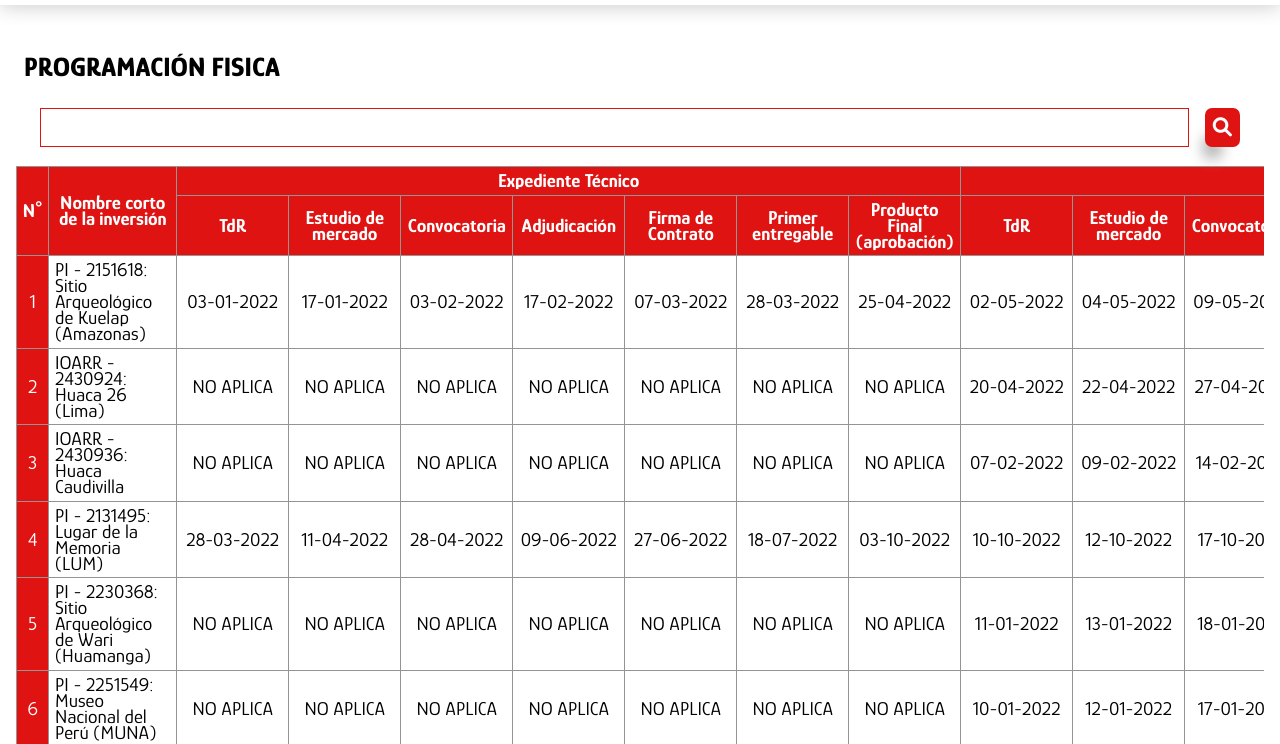
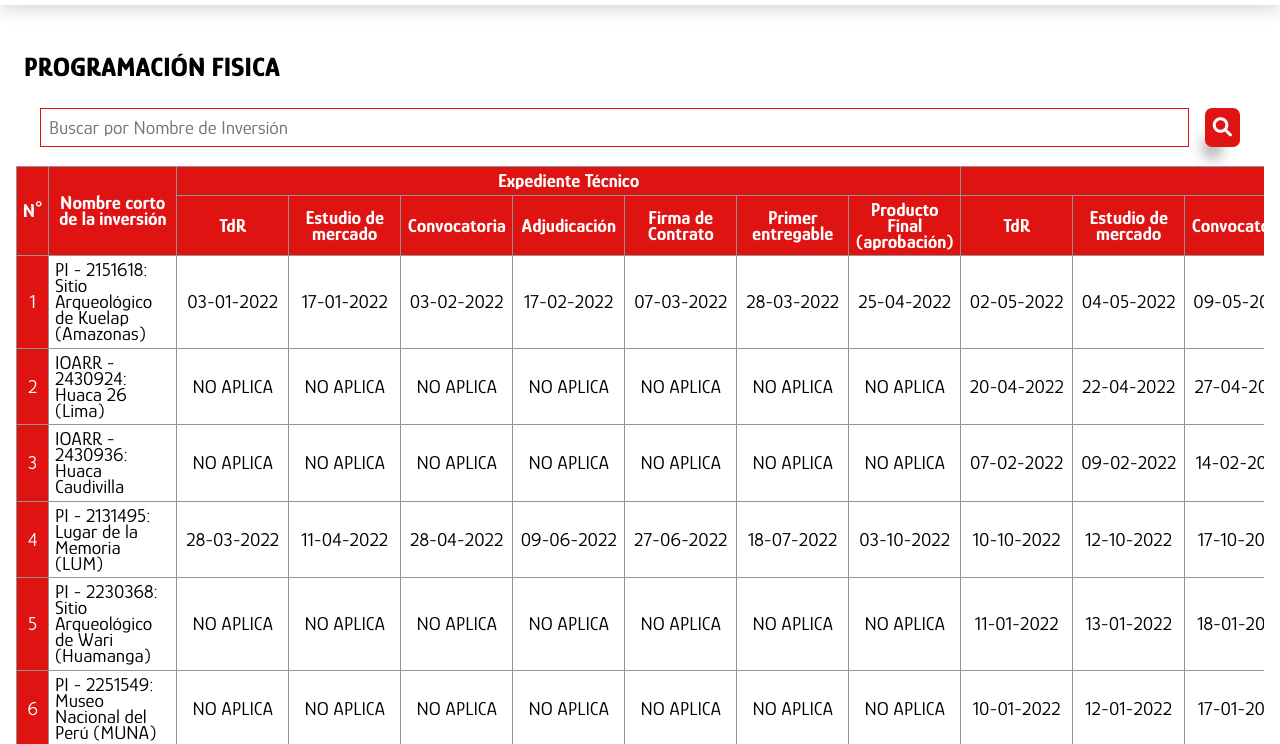
Before and after one commit to ElizabethPeredo/DemandaAdicionalUE008, a plain HTML site: page fisica.html in a window 1280 px wide. Shown: the part 51-795 px from the top of the page. Drawn offline with Linux system fonts and the light colour scheme; a web font is replaced by a local one.

Commit message:
Placeholder

```diff
--- a/fisica.html
+++ b/fisica.html
@@ -21,7 +21,7 @@
 
         <div class="">
             <form action="javascript:void(0);" id="buscarForm" class="horizontal">
-                <input onkeyup="myFunction()" class="inputSearch" style="width: 100%" type="text" id="valor" />
+                <input onkeyup="myFunction()" class="inputSearch" style="width: 100%" type="text" id="valor"  placeholder="Buscar por Nombre de Inversión"/>
                 <button class="red"><i class="fa fa-search icon"></i></button>
             </form>
             <table>
```
Also changed, not shown: anexo2.html (+1 -0 lines), anexo3.html (+1 -0 lines), anexo4.html (+1 -0 lines), cartera.html (+1 -1 lines), financiera.html (+1 -1 lines), objetoDA.html (+1 -1 lines).
